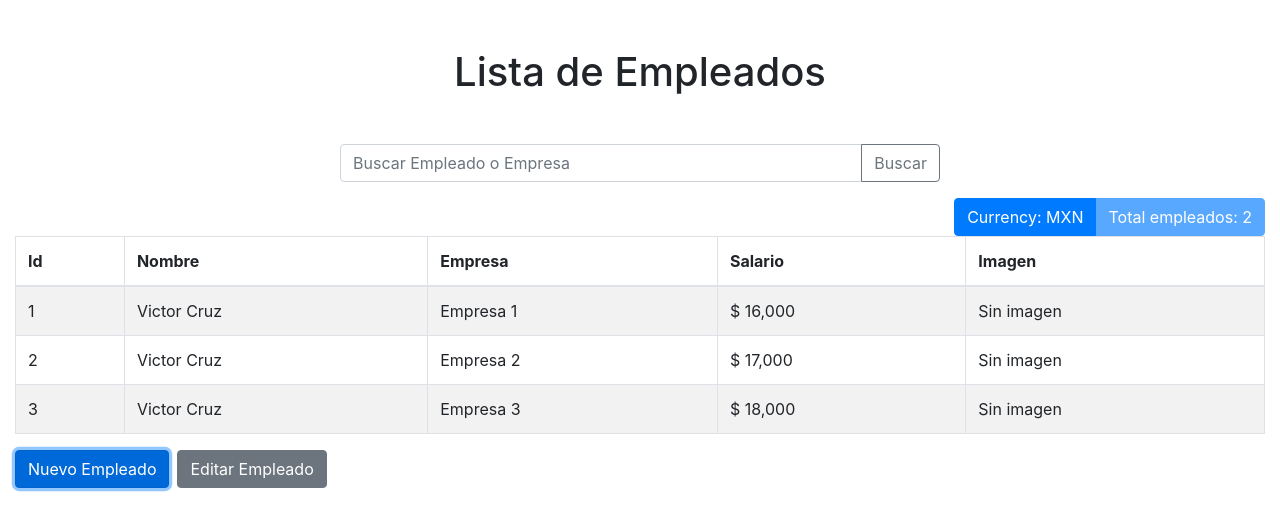
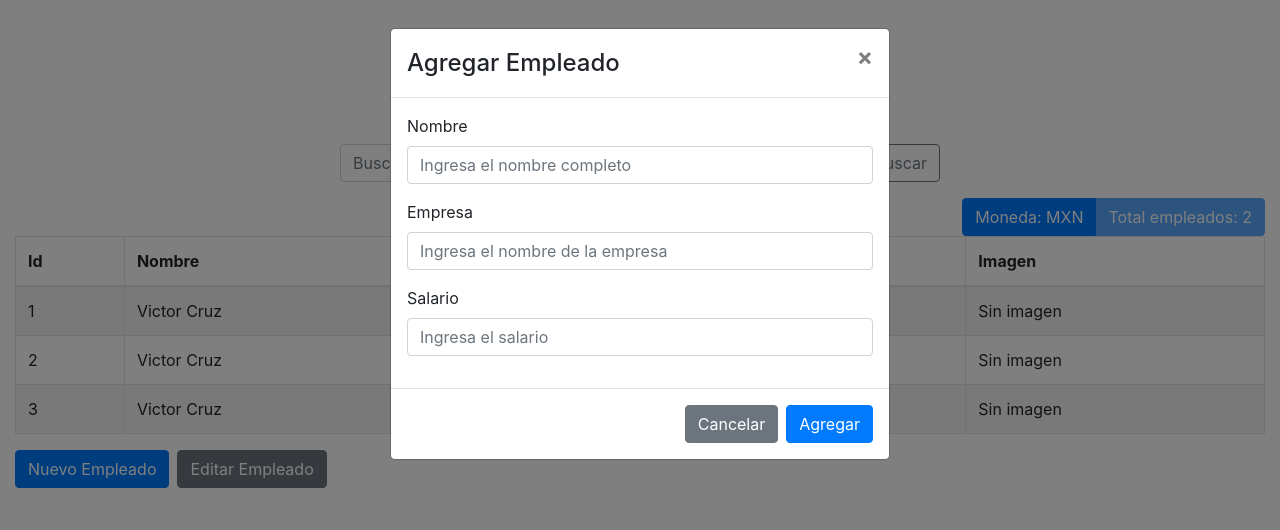
Before and after one commit to vicc30/lista-empleados, a React (Create React App) app: page / in a window 1280 px wide. Both pictures are taken after a click on the button "Nuevo Empleado". Shown: the top 530 px of the page. Built offline with nearby package versions, Linux system fonts and the light colour scheme.

Commit message:
Nuevo empleado

```diff
--- a/package.json
+++ b/package.json
@@ -11,6 +11,7 @@
     "react-bootstrap": "^1.6.0",
     "react-dom": "^17.0.2",
     "react-scripts": "4.0.3",
+    "uniqid": "^5.3.0",
     "web-vitals": "^1.0.1"
   },
   "scripts": {
--- a/src/App.js
+++ b/src/App.js
@@ -1,21 +1,26 @@
 import { Table, InputGroup, FormControl, Button, ButtonGroup } from 'react-bootstrap';
+import Tabla from './components/tableComponent';
+import ModalComponent from './components/modalComponent';
+import { useState } from 'react';
+
 import 'bootstrap/dist/css/bootstrap.min.css';
 import './App.css';
 
-import Tabla from './components/tableComponent';
-
 import { EMPLEADOS } from './data/data';
-import { useState } from 'react';
 
 const App = () => {
 
   //Estados
-  const empleados = useState(EMPLEADOS);
+  const [empleados, setEmpleados] = useState(EMPLEADOS);
   const [currency, setCurrency] = useState("MXN");
-
   const changeCurrency = (currency) => {
     currency === "MXN" ? setCurrency(() => "USD") : setCurrency(() => "MXN");
   }
+
+  //Modal
+  const [show, setShow] = useState(false);
+  const handleClose = () => setShow(false);
+  const handleShow = () => setShow(true);
 
   return (
     <>
@@ -32,7 +37,7 @@ const App = () => {
           </InputGroup.Append>
         </InputGroup>
         <ButtonGroup>
-          <Button onClick={() => changeCurrency(currency)}>Currency: {currency}</Button>
+          <Button onClick={() => changeCurrency(currency)}>Moneda: {currency}</Button>
           <Button disabled>Total empleados: 2</Button>
         </ButtonGroup>
         <Table striped bordered hover>
@@ -49,8 +54,9 @@ const App = () => {
             <Tabla empleados={empleados} currency={currency} />
           </tbody>
         </Table>
-        <button className="btn btn-primary">Nuevo Empleado</button>
-        <button className="btn btn-secondary ml-md-2">Editar Empleado</button>
+        <Button onClick={handleShow} >Nuevo Empleado</Button>
+        <Button variant="secondary" className="ml-md-2">Editar Empleado</Button>
+        <ModalComponent show={show} handleClose={handleClose} setEmpleados={setEmpleados}/>
       </section>
     </>
   );
--- /dev/null
+++ b/src/components/modalComponent.js
@@ -0,0 +1,58 @@
+import { Modal, Button, Form } from 'react-bootstrap';
+import React from 'react';
+import uniqid from 'uniqid';
+
+const ModalComponent = (props) => {
+
+    const { handleClose, show, setEmpleados } = props;
+
+    const handleNew = () => {
+        const nombre = document.getElementById("formName").value;
+        const empresa = document.getElementById("formCompany").value;
+        const salario = document.getElementById("formSalary").value;
+        setEmpleados((prev) => [...prev, {
+            id:uniqid(),
+            nombre: nombre,
+            empresa: empresa,
+            salario: salario,
+            imagen: ""
+        }]);
+    }
+
+    return (
+        <Modal
+            show={show}
+            onHide={handleClose}
+            backdrop="static"
+            keyboard={false}
+        >
+            <Modal.Header closeButton>
+                <Modal.Title>Agregar Empleado</Modal.Title>
+            </Modal.Header>
+            <Modal.Body>
+                <Form id="modalEmpleado">
+                    <Form.Group controlId="formName">
+                        <Form.Label>Nombre</Form.Label>
+                        <Form.Control type="text" placeholder="Ingresa el nombre completo" />
+                    </Form.Group>
+                    <Form.Group controlId="formCompany">
+                        <Form.Label>Empresa</Form.Label>
+                        <Form.Control type="text" placeholder="Ingresa el nombre de la empresa" />
+                    </Form.Group>
+                    <Form.Group controlId="formSalary">
+                        <Form.Label>Salario</Form.Label>
+                        <Form.Control type="number" placeholder="Ingresa el salario" />
+                    </Form.Group>
+                </Form>
+            </Modal.Body>
+            <Modal.Footer>
+                <Button variant="secondary" onClick={handleClose}>
+                    Cancelar
+                </Button>
+                <Button variant="primary" onClick={handleNew}>Agregar</Button>
+            </Modal.Footer>
+        </Modal>
+    );
+}
+
+export default ModalComponent;
--- a/src/components/tableComponent.js
+++ b/src/components/tableComponent.js
@@ -1,4 +1,5 @@
 import React from 'react';
+import uniqid from 'uniqid';
 
 const Tabla = (props) => {
 
@@ -14,10 +15,10 @@ const Tabla = (props) => {
         }
     }
 
-    return empleados[0].map((empleado) => {
+    return empleados.map((empleado) => {
         return (
             <>
-                <tr key={empleado.id}>
+                <tr key={uniqid()}>
                     <td>{empleado.id}</td>
                     <td>{empleado.nombre}</td>
                     <td>{empleado.empresa}</td>
```
Also changed, not shown: 2 other files (tests, documents, lock files or other folders).
